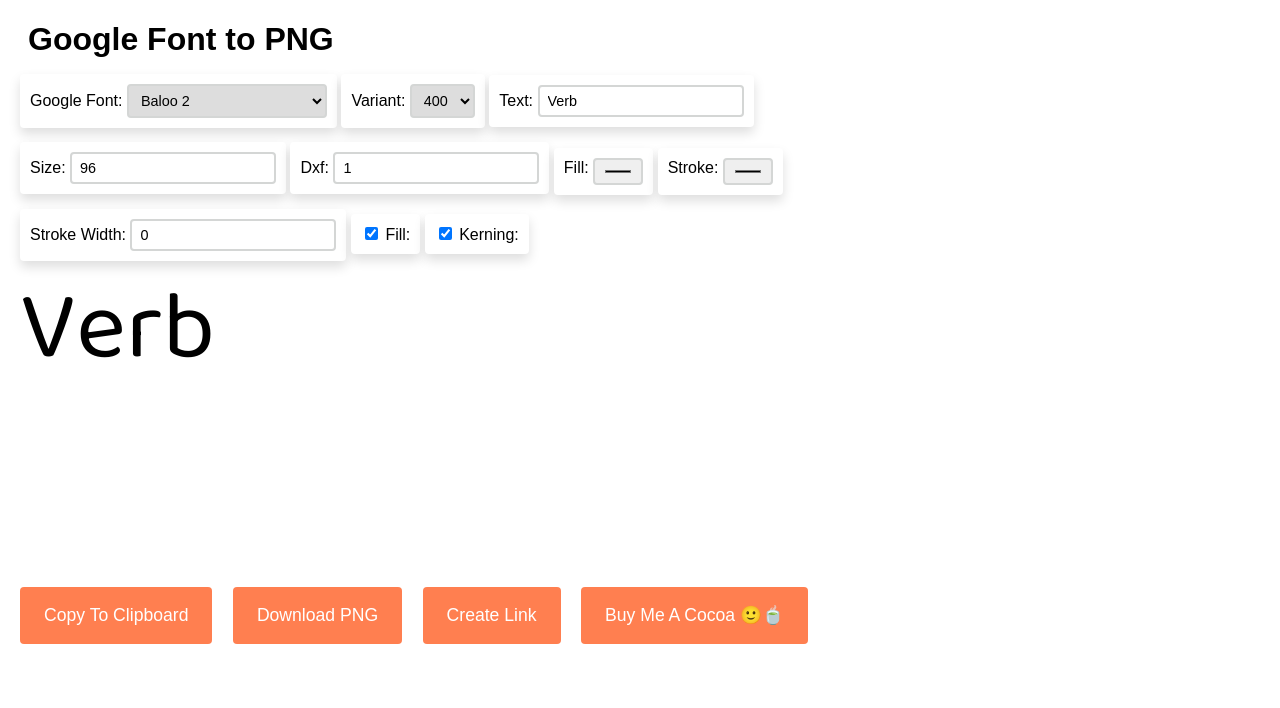
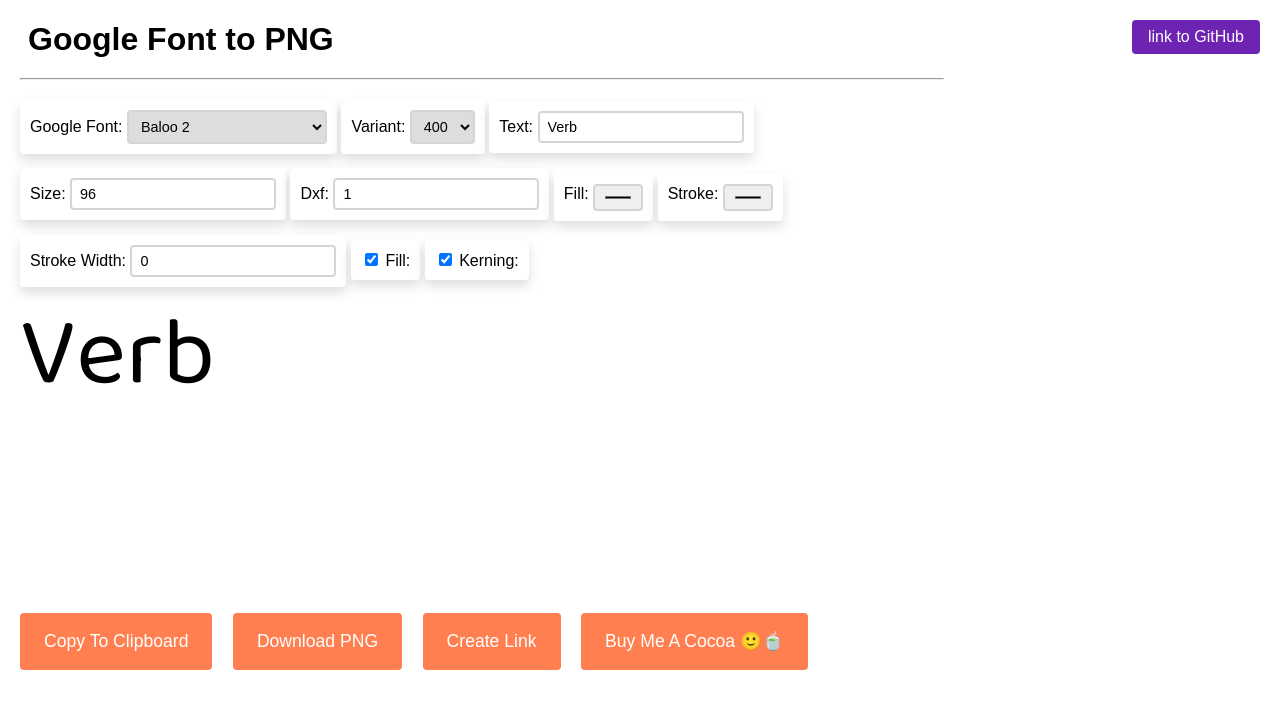
Before and after one commit to Wojix/google-font-to-png, a plain HTML site: page index.html in a window 1280 px wide. Drawn offline with Linux system fonts and the light colour scheme; a web font is replaced by a local one.

Commit message:
もっけ🐰🐰

```diff
--- a/index.html
+++ b/index.html
@@ -1,12 +1,12 @@
 <!DOCTYPE html>
-<html>
+<html lang="ja">
   <head>
     <meta charset="UTF-8">
     <title>google-font-to-png-path</title>
 
     <link
+      rel="stylesheet"
       href="https://fonts.googleapis.com/css2?family=Baloo+2:wght@400..800&family=Bangers&family=Barrio&family=Chokokutai&family=Coral+Pixels&family=Dela+Gothic+One&family=DotGothic16&family=Kaisei+Decol&family=Lobster&family=Notable&family=Noto+Sans+JP:wght@100..900&family=Noto+Serif+JP:wght@200..900&family=Open+Sans:ital,wght@0,300..800;1,300..800&family=Roboto:ital,wght@0,100..900;1,100..900&family=Rock+3D&family=Shizuru&family=WDXL+Lubrifont+JP+N&family=Zen+Kaku+Gothic+Antique&display=swap"
-      rel="stylesheet"
     >
     <link rel="stylesheet" href="style.css">
   </head>
@@ -15,6 +15,16 @@
     <main>
       <div class="content">
         <h1>Google Font to PNG</h1>
+
+        <a
+          href="https://github.com/Wojix/google-font-to-png"
+          class="link-to-github"
+          target="_blank"
+        >
+          link to GitHub
+        </a>
+
+        <hr>
 
         <div class="input-holder">
           <label>Google font:</label>
```
